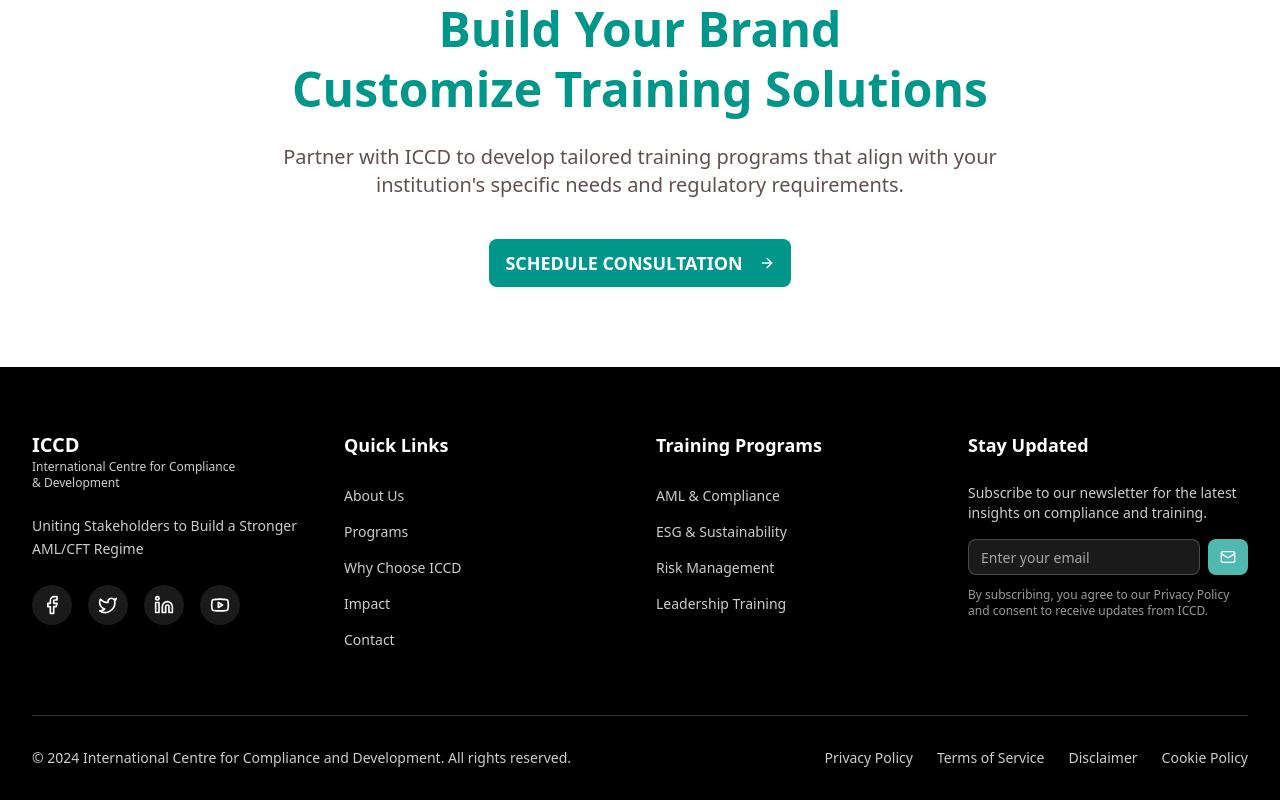
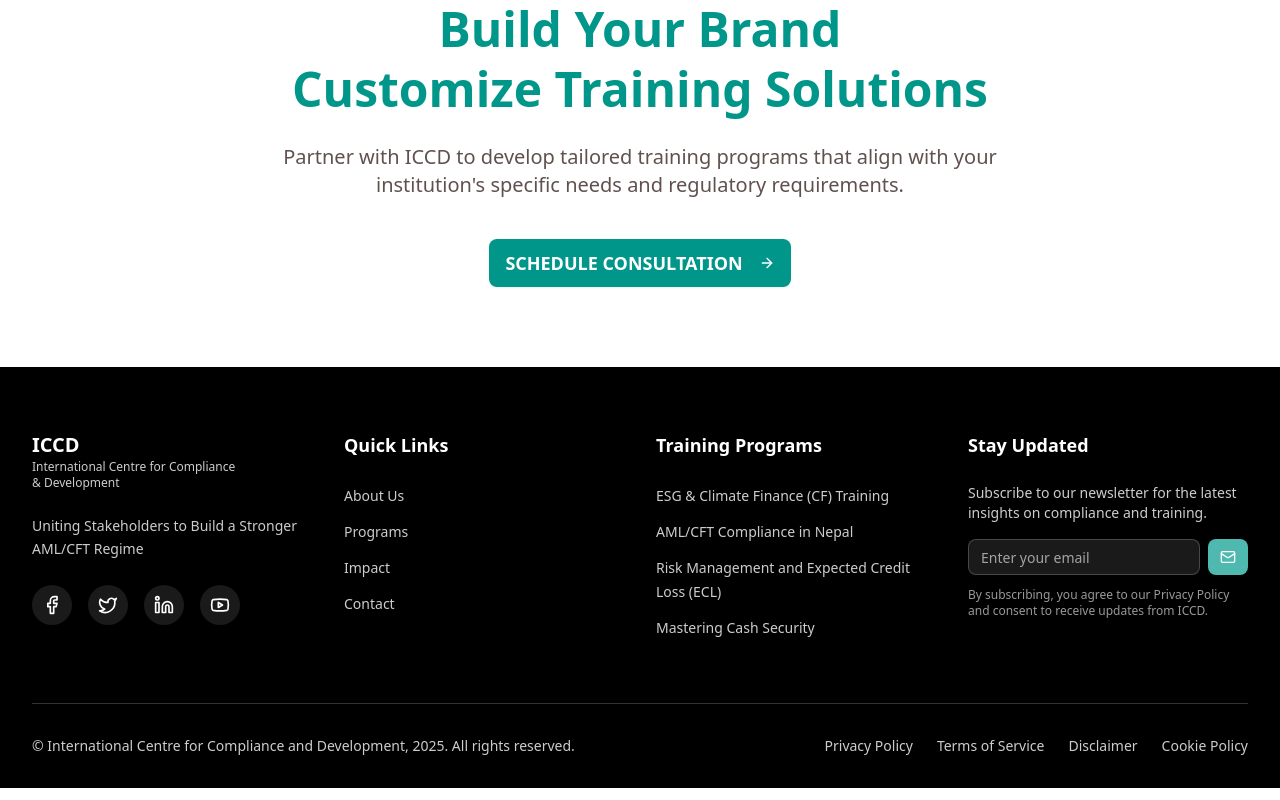
Before and after one commit to saran-adhikari/iccd, a Next.js app: page /about in a window 1280 px wide. Shown: the part 4335-5135 px from the top of the page. Built offline with nearby package versions, Linux system fonts and the light colour scheme.

Commit message:
updated footer section and minor changes to the design

```diff
--- a/src/app-components/footer.tsx
+++ b/src/app-components/footer.tsx
@@ -3,22 +3,27 @@ import { Button } from "@/app-components/ui/button"
 import { Input } from "@/app-components/ui/input"
 import { Facebook, Twitter, Linkedin, Youtube, Mail } from "lucide-react"
 import Image from "next/image"
+import { getAllProgramSlugs, getProgramBySlug } from "@/lib/programs"
+import { notFound } from "next/navigation"
 
 export function Footer() {
   const quickLinks = [
     { name: "About Us", href: "/about" },
     { name: "Programs", href: "/programs" },
-    { name: "Why Choose ICCD", href: "/why-choose" },
+    // { name: "Why Choose ICCD", href: "/why-choose" },
     { name: "Impact", href: "/impact" },
     { name: "Contact", href: "/contact" },
   ]
 
-  const programs = [
-    { name: "AML & Compliance", href: "/programs/aml-compliance" },
-    { name: "ESG & Sustainability", href: "/programs/esg-sustainability" },
-    { name: "Risk Management", href: "/programs/risk-management" },
-    { name: "Leadership Training", href: "/programs/leadership" },
-  ]
+  // generate programs dynamically from lib/programs
+  const programSlugs = getAllProgramSlugs()
+  const programs = programSlugs.map((slug) => {
+    const program = getProgramBySlug(slug)
+    return {
+      name: program?.title ?? slug, // fallback to slug if no title
+      href: `/programs/${slug}`,
+    }
+  })
 
   const policies = [
     { name: "Privacy Policy", href: "/privacy" },
@@ -97,8 +102,8 @@ export function Footer() {
             <div>
               <h4 className="text-lg font-semibold mb-6">Training Programs</h4>
               <ul className="space-y-3">
-                {programs.map((program) => (
-                  <li key={program.name}>
+                {programs.slice(0, 4).map((program) => (
+                  <li key={program.href}>
                     <Link
                       href={program.href}
                       className="text-primary-foreground/80 hover:text-accent transition-colors text-sm"
@@ -138,7 +143,7 @@ export function Footer() {
         <div className="border-t border-primary-foreground/20 py-8">
           <div className="flex flex-col md:flex-row justify-between items-center gap-4">
             <div className="text-sm text-primary-foreground/80">
-              © 2024 International Centre for Compliance and Development. All rights reserved.
+              ©  International Centre for Compliance and Development,  {new Date().getFullYear()}. All rights reserved.
             </div>
             <div className="flex flex-wrap gap-6">
               {policies.map((policy) => (
--- a/src/app-components/herotrainmyteam.tsx
+++ b/src/app-components/herotrainmyteam.tsx
@@ -23,7 +23,7 @@ export default function HeroTrainMyTeam() {
 
   return (
     <section
-  className="relative isolate max-w-[80%] mx-auto rounded-3xl overflow-hidden p-4 bg-[url('/Images/Stocks/bg.png')] bg-cover bg-center bg-no-repeat bg-fixed my-16"
+  className="relative isolate max-w-[80%] mx-auto rounded-3xl overflow-hidden p-2 bg-[url('/Images/Stocks/bg.png')] bg-cover bg-center bg-no-repeat bg-fixed my-16"
   aria-labelledby="hero-title"
 >
   {/* Content */}
@@ -32,7 +32,7 @@ export default function HeroTrainMyTeam() {
       <div className="relative z-10 text-start">
         <Badge
           variant="secondary"
-          className="bg-emerald-50 text-emerald-700 border border-emerald-100 w-fit py-1 px-6 text-2sm"
+          className="bg-emerald-50 text-emerald-700 border border-emerald-100 w-fit py-0.5 px-4 text-2sm"
         >
           For HR leaders
         </Badge>
--- a/src/app-components/trusted-partners.tsx
+++ b/src/app-components/trusted-partners.tsx
@@ -16,7 +16,7 @@ export function TrustedPartners() {
   ]
 
   return (
-    <section className="py-8 md:py-4">
+    <section className="py-8 md:py-6">
       <div className="max-w-8xl mx-auto px-4 sm:px-6 lg:px-8">
         <motion.div
           initial={{ opacity: 0, scale: 0.9 }}
@@ -60,7 +60,7 @@ export function TrustedPartners() {
                     alt={`${partner.name} logo`}
                     width={160}
                     height={80}
-                    className="object-contain w-auto h-8 sm:h-10 md:h-12 opacity-70 hover:opacity-100 transition duration-200 cursor-pointer"
+                    className="object-contain w-auto h-8 sm:h-10 md:h-12 opacity-70 hover:opacity-100 transition duration-200 cursor-pointer grayscale hover:grayscale-0"
                   />
                 </div>
               ))}
```
Also changed, not shown: 1 other file (tests, documents, lock files or other folders).
